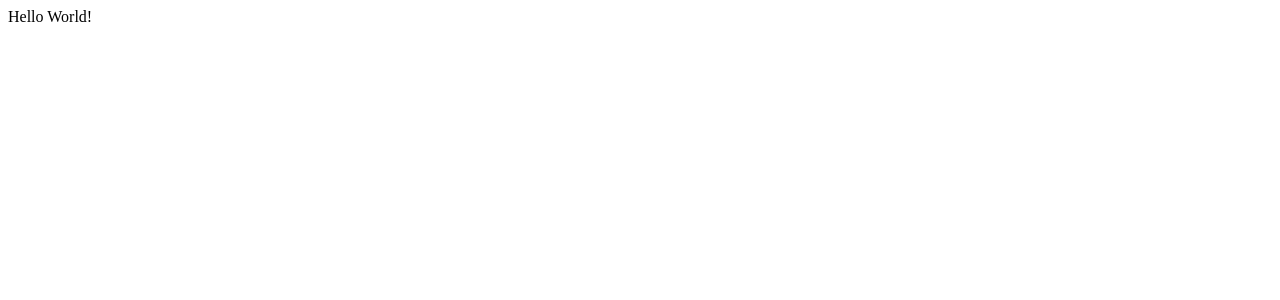
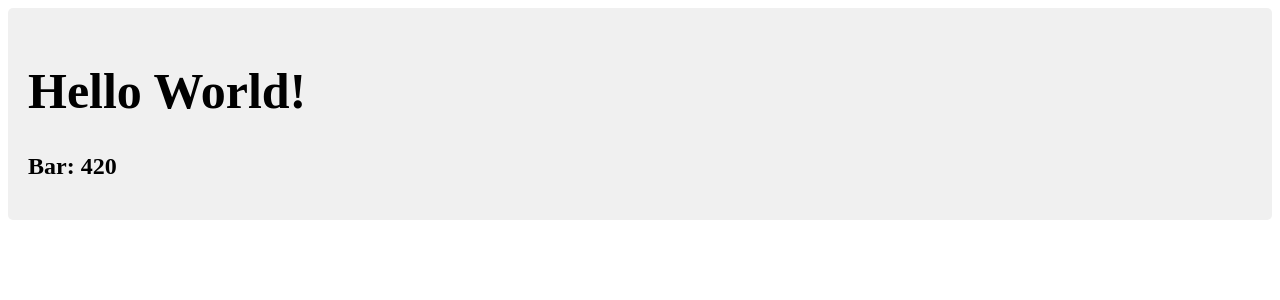
Before and after one commit to it-economics/react-training-2025-04-02--04, a React (Vite) app in the folder apps/react-training-2025-04-02--04/: page / in a window 1280 px wide. Shown: the top 300 px of the page. Built offline with nearby package versions, Linux system fonts and the light colour scheme.

Commit message:
Add Hello component

```diff
--- a/apps/react-training-2025-04-02--04/src/app/app.tsx
+++ b/apps/react-training-2025-04-02--04/src/app/app.tsx
@@ -1,5 +1,7 @@
+import Hello from '../hello/hello';
+
 export function App() {
-  return <div>Hello World!</div>;
+  return <div><Hello stuff={{bar: 420}} /></div>;
 }
 
 export default App;
--- /dev/null
+++ b/apps/react-training-2025-04-02--04/src/hello/hello.module.css
@@ -0,0 +1,17 @@
+/*
+ * Replace this with your own classes
+ *
+ * e.g.
+ * .container {
+ * }
+*/
+
+.container {
+  background-color: #f0f0f0;
+  padding: 20px;
+  border-radius: 5px;
+}
+
+.text {
+  font-size: 50px;
+}
--- /dev/null
+++ b/apps/react-training-2025-04-02--04/src/hello/hello.tsx
@@ -0,0 +1,20 @@
+import { FC } from 'react';
+import styles from './hello.module.css';
+
+export interface HelloProps {
+  name?: string;
+  stuff: {
+    bar: number;
+  };
+}
+
+export const Hello: FC<HelloProps> = ({ name = 'World', stuff: { bar } }) => {
+  return (
+    <div className={styles.container}>
+      <h1 className={styles.text}>Hello {name}!</h1>
+      <h2>Bar: {bar}</h2>
+    </div>
+  );
+};
+
+export default Hello;
```
Also changed, not shown: 1 other file (tests, documents, lock files or other folders).
